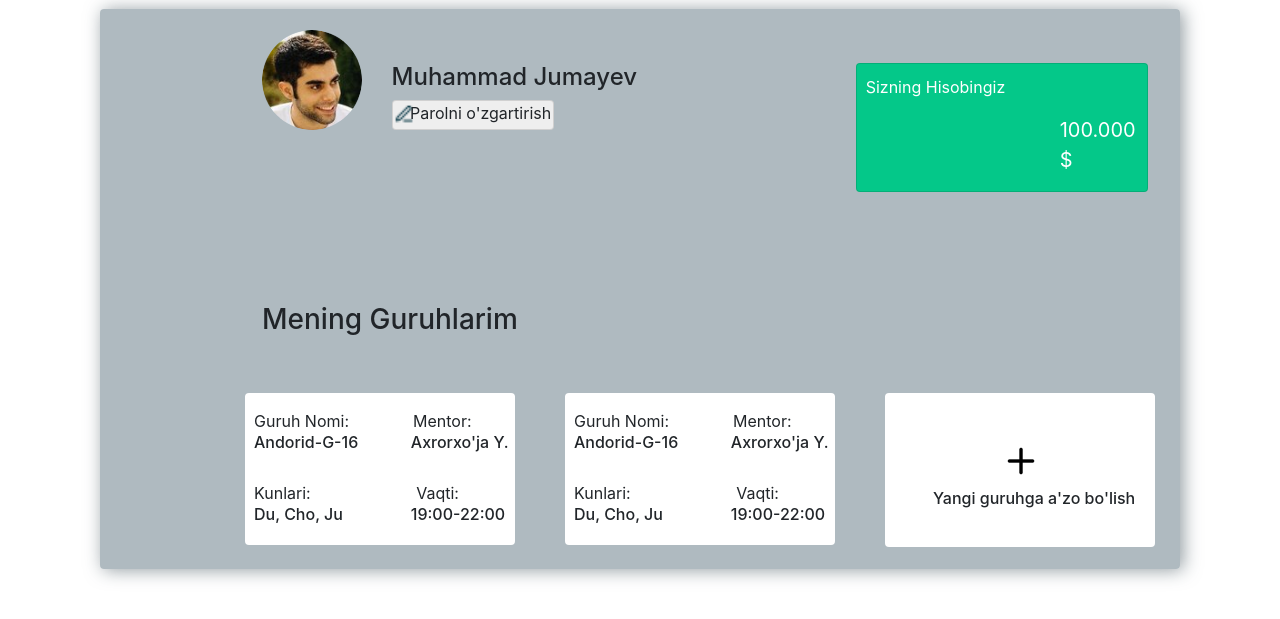
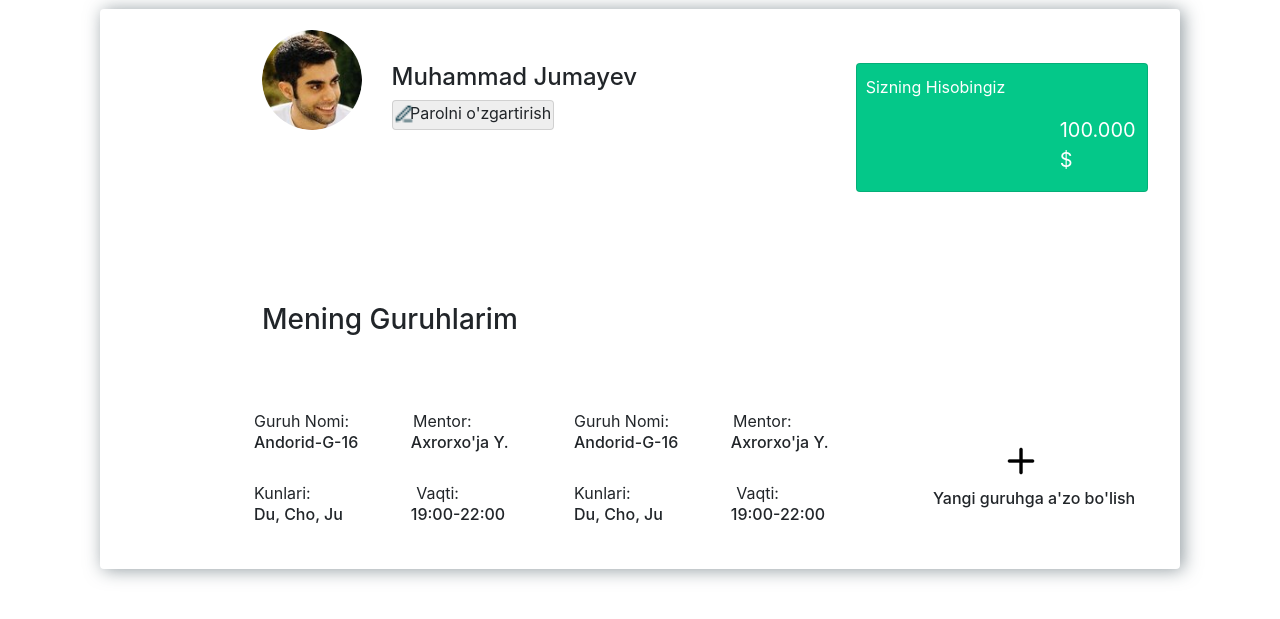
Before and after one commit to Anvar16/Test2, a plain HTML site: page index.html in a window 1280 px wide. Shown: the part 113-732 px from the top of the page. Drawn offline with nearby package versions, Linux system fonts and the light colour scheme; files that its build step writes are made by us from their sources.

Commit message:
Update style.scss

```diff
--- a/style.scss
+++ b/style.scss
@@ -45,7 +45,7 @@ p{
   position: absolute;
 }
 .card2{
-  background-color: rgba(154, 168, 175, 0.79);
+
   box-shadow: 3px 1px 18px  rgba(116, 128, 135, 0.79);
   border: none;
   height: 35rem;
```
